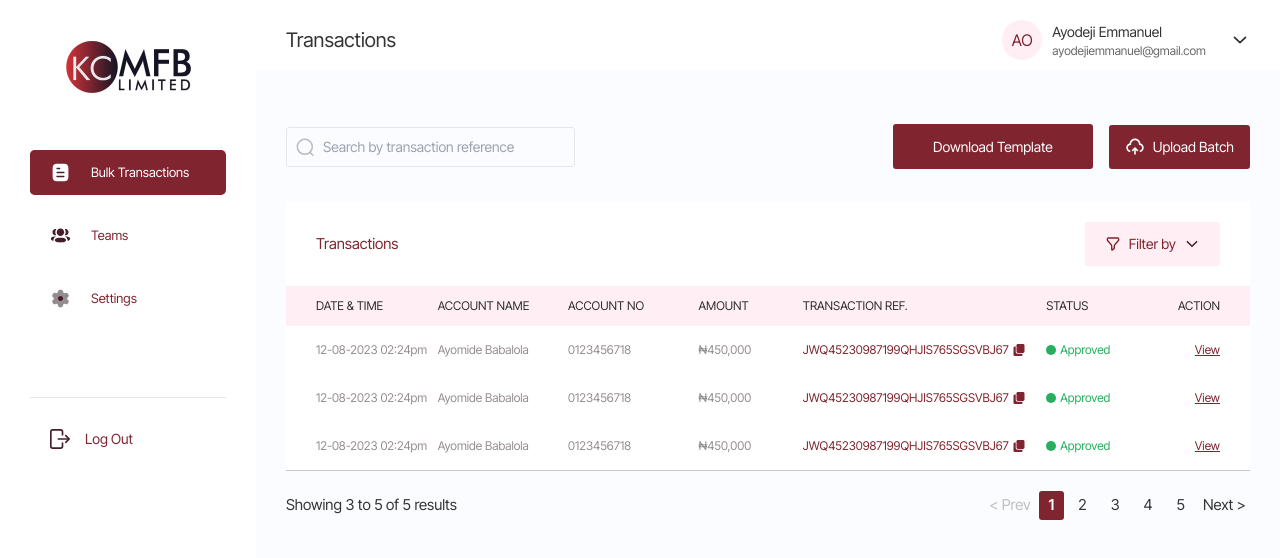
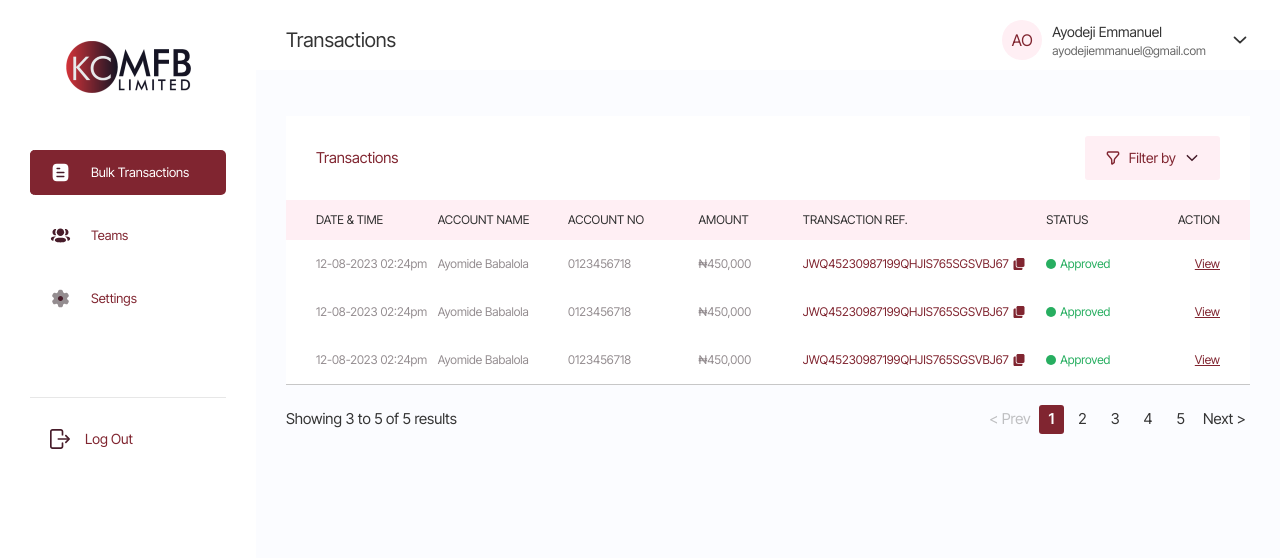
Before and after one commit to Detayoo/d1sburs3, a Next.js app: page /bulk-transactions/1 in a window 1280 px wide. Shown: the top 558 px of the page. Built offline with nearby package versions, Linux system fonts and the light colour scheme.

Commit message:
fixed favicon among other fixes

```diff
--- a/src/components/ChangePassword.tsx
+++ b/src/components/ChangePassword.tsx
@@ -79,7 +79,7 @@ export const ChangePassword = () => {
                       onClick={() =>
                         setShowConfirmPassword(!showConfirmPassword)
                       }
-                      label="Confrim New Password"
+                      label="Confirm New Password"
                       name="confirm_password"
                       values={values.confirm_password}
                     />
--- a/src/components/index.ts
+++ b/src/components/index.ts
@@ -3,7 +3,6 @@ export * from "./Button";
 export * from "./TextField";
 export { Sidebar } from "./Sidebar";
 export { Header } from "./Header";
-export { BasicInfoCard } from "./BasicInfoCard";
 export * from "./Title";
 export * from "./DashboardLayout";
 export * from "./FilterComponent";
--- a/src/modals/BatchTransactionDetailsModal.tsx
+++ b/src/modals/BatchTransactionDetailsModal.tsx
@@ -1,4 +1,5 @@
 import Image from "next/image";
+import Router from "next/router";
 
 import { ModalContainer, PrimaryButton } from "@/components";
 
@@ -79,6 +80,7 @@ export const BatchTransactionsDetailsModal = ({
             className="mt-[60px] w-full border border-primary-wine"
           />
           <PrimaryButton
+            onClick={() => Router.push(`/bulk-transactions/${1}`)}
             title="See Transactions List"
             className="mt-4 w-full bg-white border border-primary-wine"
             textColor="text-primary-wine"
--- a/src/modals/index.ts
+++ b/src/modals/index.ts
@@ -1,6 +1,4 @@
 export { TransactionsDetailsModal } from "./TransactionDetailsModal";
-export { SettlementDetailsModal } from "./SettlementDetailsModal";
-export { MakeSettlementModal } from "./MakeSettlementModal";
 export { ImagePreview } from "./ImagePreview";
 
 export { UpdateRoleModal } from "./UpdateRoleModal";
--- a/src/pages/_app.tsx
+++ b/src/pages/_app.tsx
@@ -8,7 +8,7 @@ export default function App({ Component, pageProps }: AppProps) {
   return (
     <>
       <Head>
-        <link rel="icon" href="/images/logo.png" sizes="any" />
+        <link rel="icon" href="/images/logo-favicon.svg" sizes="any" />
       </Head>
       <Component {...pageProps} />
     </>
--- a/src/pages/bulk-transactions/[id].tsx
+++ b/src/pages/bulk-transactions/[id].tsx
@@ -29,101 +29,8 @@ const Transactions = () => {
     <>
       <Title name="Transactions" />
       <DashboardLayout pageName="Transactions">
-        <div className="bg-[#FBFCFF] py-6">
-          <div className="flex justify-between items-center">
-            <div className="bg-inherit border border-primary-black/30 flex items-center px-2 gap-x-2 h-10 rounded-[3px] w-[30%]">
-              <Image
-                src="/icons/search-icon.svg"
-                alt="search icon"
-                width={20}
-                height={20}
-              />
-              <input
-                value={searchTerm}
-                onChange={(e: any) => setSearchTerm(e.target.value)}
-                type="text"
-                className="bg-inherit flex-1 placeholder:text-sm placeholder:text-primary-black/70 text-sm text-primary-black outline-none"
-                placeholder="Search by transaction reference"
-              />
-            </div>
-
-            <div className="flex items-center gap-x-4">
-              <PrimaryButton
-                title="Download Template"
-                bgColor="bg-[#FFEFF4] text-[#802530]"
-              />
-              <div className="flex gap-x-2 items-center rounded-[3px] bg-primary-wine py-[12px] px-4 cursor-pointer relative">
-                <div className="flex gap-x-2 items-center rounded-[3px]  cursor-pointer relative">
-                  <Image
-                    src="/icons/upload-icon.svg"
-                    alt="upload icon"
-                    width={20}
-                    height={20}
-                  />
-                  <p className="text-white text-sm">Upload Batch</p>
-                  <div
-                    className={`absolute top-10 right-0 w-[300px] bg-white z-30 py-8 px-6 rounded-[5px] border border-primary-black/10 animation ${
-                      showExportModal
-                        ? "opacity-100 visible mt-0"
-                        : "opacity-0 invisible mt-5"
-                    }`}
-                  >
-                    <div className="flex flex-col gap-y-6 w-full bg-inherit">
-                      <div className="w-full">
-                        <label
-                          className={`inline-block text-[14px] text-subtext-black mb-1`}
-                        >
-                          Start Date
-                        </label>
-                        <DateComponent
-                          selected={exportObj?.startDate}
-                          name="startDate"
-                          placeholder="DD/MM/YYYY"
-                          format="dd/MM/yyyy"
-                          onChange={(date: Date) => {
-                            setExportObj({
-                              ...exportObj,
-                              startDate: date,
-                            });
-                          }}
-                          maxDate={new Date()}
-                        />
-                      </div>
-
-                      <div className="w-full">
-                        <label
-                          className={`inline-block text-[14px] text-subtext-black mb-1`}
-                        >
-                          End Date
-                        </label>
-                        <DateComponent
-                          selected={exportObj?.endDate}
-                          name="endDate"
-                          placeholder="DD/MM/YYYY"
-                          format="dd/MM/yyyy"
-                          onChange={(date: Date) => {
-                            setExportObj({
-                              ...exportObj,
-                              endDate: date,
-                            });
-                          }}
-                          minDate={exportObj?.startDate}
-                          maxDate={new Date()}
-                        />
-                      </div>
-                      <PrimaryButton
-                        title="Export"
-                        className="h-10"
-                        onClick={handleExport}
-                      />
-                    </div>
-                  </div>
-                </div>
-              </div>
-            </div>
-          </div>
-
-          <div className="bg-white mt-[33px]">
+        <div className="bg-[#FBFCFF] py-4">
+          <div className="bg-white">
             <div className="flex justify-between items-center px-[30px] py-[20px]">
               <p className="text-primary-wine text-[15px]">Transactions</p>
               <div className="px-[20px] py-[12px] flex gap-x-2 items-center bg-[#FFEFF4] rounded-[3px]  cursor-pointer relative">
--- a/src/pages/bulk-transactions/index.tsx
+++ b/src/pages/bulk-transactions/index.tsx
@@ -6,13 +6,8 @@ import {
   Pagination,
   PrimaryButton,
   Title,
-  DateComponent,
 } from "@/components";
-import {
-  BatchTransactionsDetailsModal,
-  TransactionsDetailsModal,
-  UploadBatchModal,
-} from "@/modals";
+import { BatchTransactionsDetailsModal, UploadBatchModal } from "@/modals";
 
 const transactions: any = ["", "", ""];
 
@@ -104,7 +99,7 @@ const Transactions = () => {
               {transactions?.map((transaction, index) => {
                 return (
                   <div
-                    // onClick={() => Router.push(`/bulk-transactions/${index}`)}
+                    onClick={() => setShowDetailsModal(true)}
                     key={index}
                     className="h-12 w-full text-light-text text-[12px] flex items-center px-[30px] justify-between"
                   >
@@ -113,10 +108,7 @@ const Transactions = () => {
                       20_October_2024_ Batch.csv
                     </p>
                     <p className="w-[15%]">12-08-2023 02:24pm</p>
-                    <div
-                      onClick={() => setShowDetailsModal(true)}
-                      className="w-[15%] flex gap-x-1 items-center"
-                    >
+                    <div className="w-[15%] flex gap-x-1 items-center">
                       <div className="rounded-[50%] h-[10px] w-[10px] bg-light-text" />
                       <p>New</p>
                     </div>
--- a/src/pages/settings.tsx
+++ b/src/pages/settings.tsx
@@ -26,9 +26,9 @@ const Settings = () => {
             <p
               key={tab}
               onClick={() => setActiveTab(tab)}
-              className={`w-[120px] capitalize border-b-[2px] pb-[11px] text-sm text-center self-end cursor-pointer ${
+              className={`w-[130px] capitalize border-b-[2px] pb-[11px] text-sm text-center self-end cursor-pointer ${
                 activeTab === tab
-                  ? "border-b-primary-wine text-primary-wine font-[500]"
+                  ? "border-b-primary-wine text-primary-wine font-InterTight-Medium"
                   : "border-b-transparent text-[#5D5D5D]"
               }`}
             >
```
Also changed, not shown: public/images/logo-favicon.svg (added).
